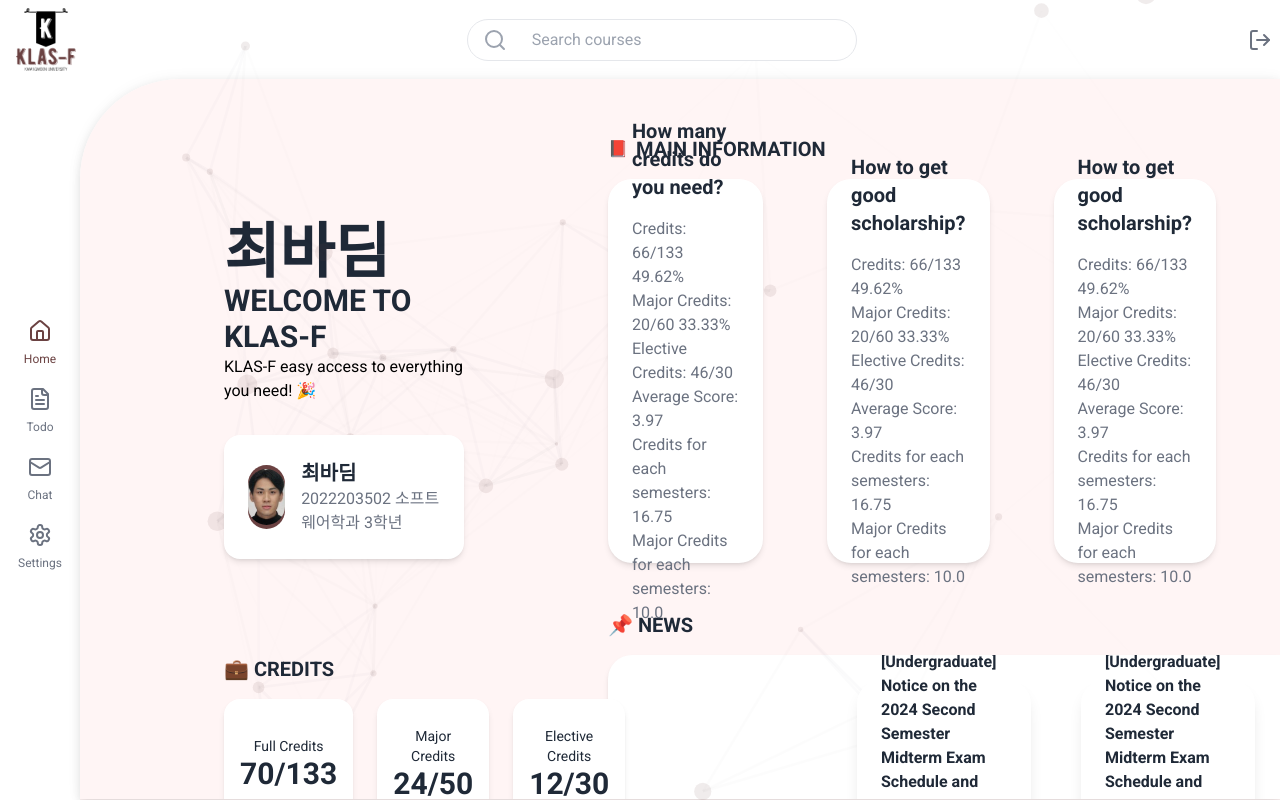
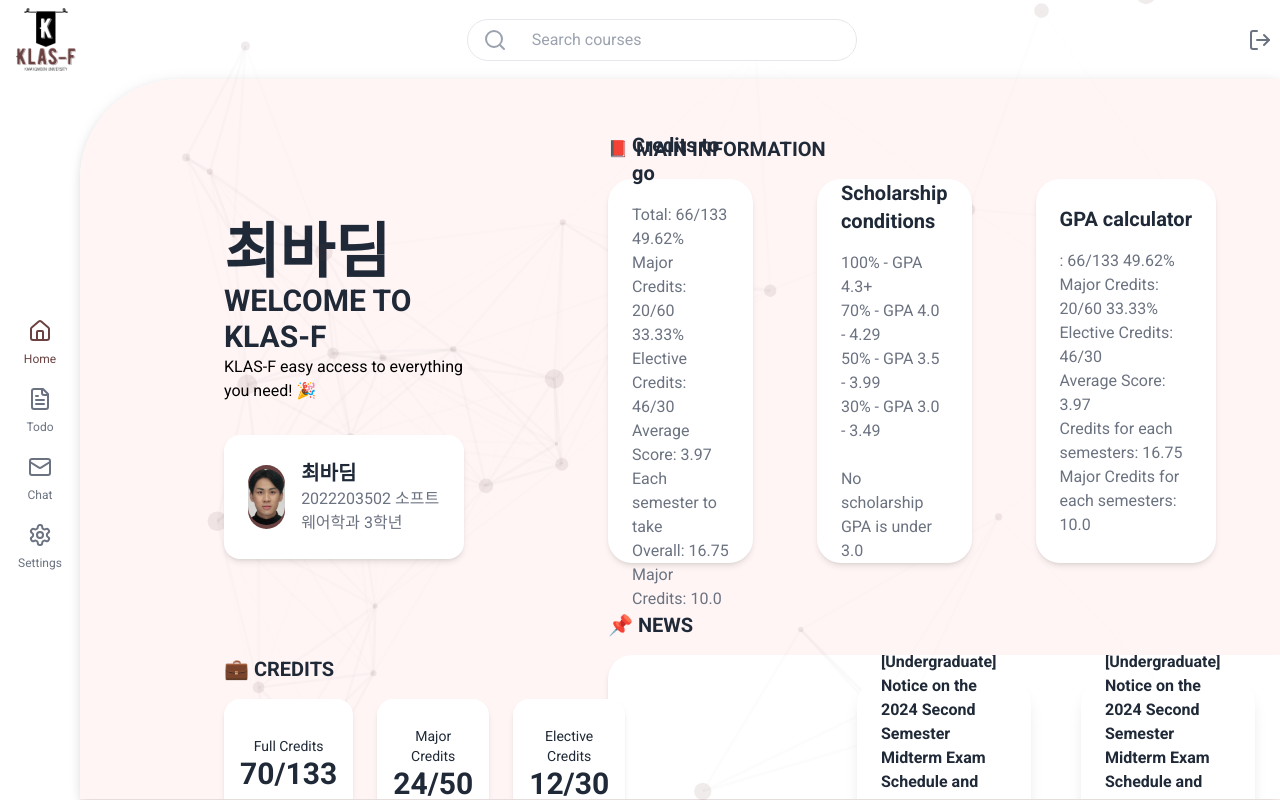
Before and after one commit to ChoiVadim/klas_f_fe, a React (Vite) app: page / in a window 1280 px wide. Built offline with nearby package versions, Linux system fonts and the light colour scheme.

Commit message:
first commit

```diff
--- a/src/routes/home.tsx
+++ b/src/routes/home.tsx
@@ -83,14 +83,15 @@ export default function HomePage() {
                 <div className="bg-card p-6 rounded-3xl shadow-md flex items-center aspect-square max-h-96 z-10">
                   <div className="flex items-center">
                     <div>
-                      <div className="font-bold text-card-foreground text-xl mb-4">How many credits do you need?</div>
+                      <div className="font-bold text-card-foreground text-xl mb-4">Credits to go</div>
                       <div className="text-base text-muted-foreground text-base">
-                        Credits: 66/133 49.62%<br/>
+                        Total: 66/133 49.62%<br/>
                         Major Credits: 20/60 33.33%<br/>
                         Elective Credits: 46/30<br/>
                         Average Score: 3.97<br/>
-                        Credits for each semesters: 16.75<br/>
-                        Major Credits for each semesters: 10.0
+                        Each semester to take<br/>
+                        Overall: 16.75<br/>
+                        Major Credits: 10.0
                       </div>
                     </div>
                   </div>
@@ -100,14 +101,15 @@ export default function HomePage() {
                 <div className="bg-card p-6 rounded-3xl shadow-md flex items-center aspect-square max-h-96 z-10">
                   <div className="flex items-center">
                     <div>
-                      <div className="font-bold text-card-foreground text-xl mb-4">How to get good scholarship?</div>
+                      <div className="font-bold text-card-foreground text-xl mb-4">Scholarship conditions</div>
                       <div className="text-base text-muted-foreground text-base">
-                        Credits: 66/133 49.62%<br/>
-                        Major Credits: 20/60 33.33%<br/>
-                        Elective Credits: 46/30<br/>
-                        Average Score: 3.97<br/>
-                        Credits for each semesters: 16.75<br/>
-                        Major Credits for each semesters: 10.0
+                        100% - GPA 4.3+<br/>
+                        70% - GPA 4.0 - 4.29<br/>
+                        50% - GPA 3.5 - 3.99<br/>
+                        30% - GPA 3.0 - 3.49<br/>
+                        <br/>
+                        No scholarship<br/>
+                        GPA is under 3.0
                       </div>
                     </div>
                   </div>
@@ -117,9 +119,9 @@ export default function HomePage() {
                 <div className="bg-card p-6 rounded-3xl shadow-md flex items-center aspect-square max-h-96 z-10">
                   <div className="flex items-center">
                     <div>
-                      <div className="font-bold text-card-foreground text-xl mb-4">How to get good scholarship?</div>
+                      <div className="font-bold text-card-foreground text-xl mb-4">GPA calculator</div>
                       <div className="text-base text-muted-foreground text-md">
-                        Credits: 66/133 49.62%<br/>
+                        : 66/133 49.62%<br/>
                         Major Credits: 20/60 33.33%<br/>
                         Elective Credits: 46/30<br/>
                         Average Score: 3.97<br/>
--- a/src/routes/todos.tsx
+++ b/src/routes/todos.tsx
@@ -20,7 +20,7 @@ export default function TodosPage() {
                         Subjects
                     </h1>
                     <h2 className="font-medium mb-8 mr-10">
-                        All Information, files and tips about subjects in one place! 🖐
+                        All Information, files and tips about the subjects in one place! 🖐
                     </h2>
                     <div className="grid grid-cols-2 md:grid-cols-5 gap-4 md:gap-8 md:mr-16">
                         <Link to="/subjects/algorithm" className="bg-card p-6 rounded-3xl shadow-md flex items-center aspect-square max-h-96 z-10">
```
